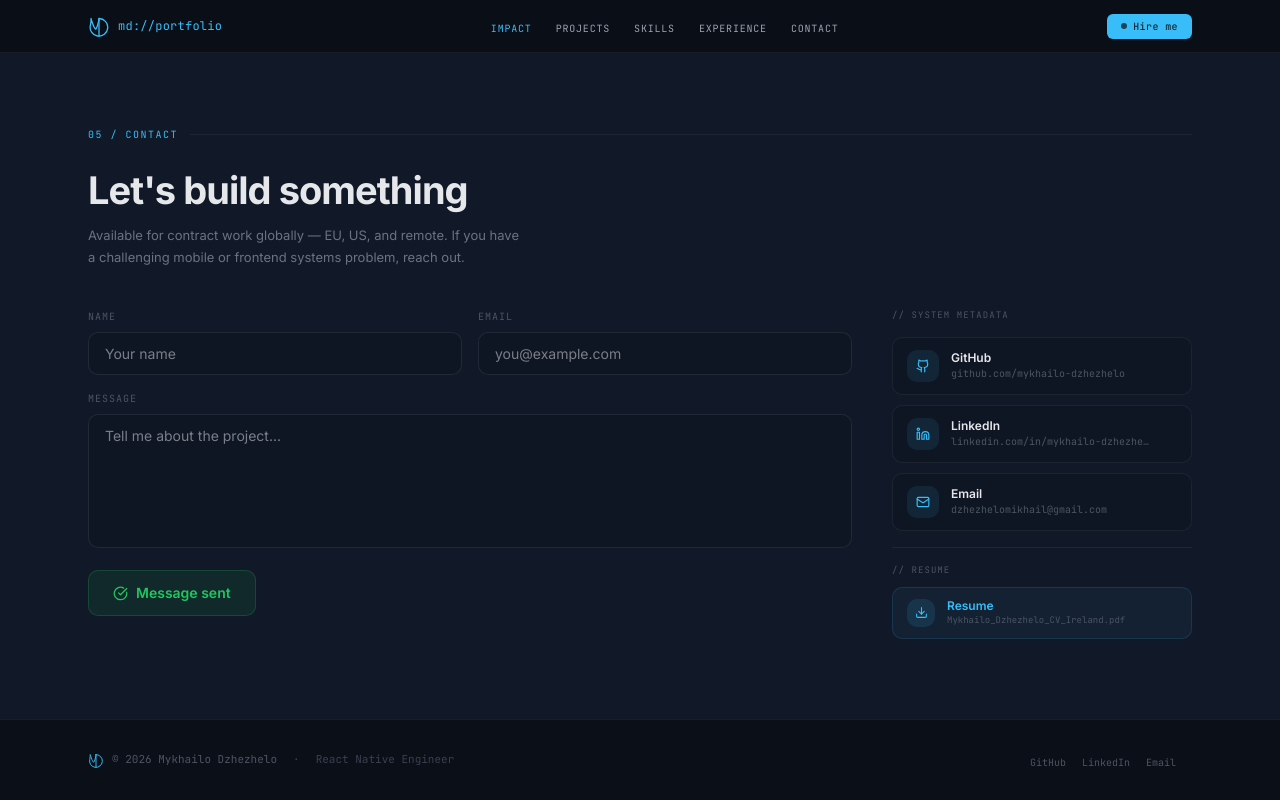
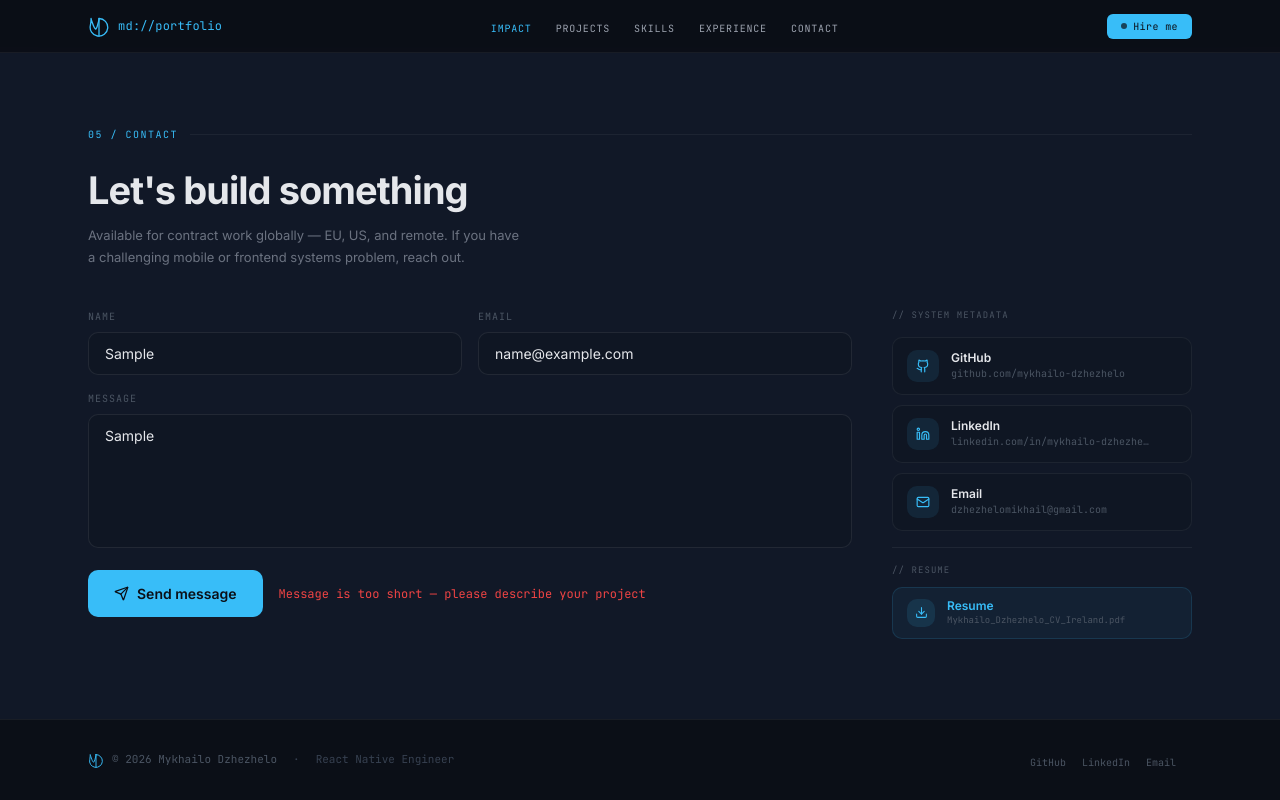
Before and after one commit to DMihail/engineering-profile, a Next.js app: page / in a window 1280 px wide. Both pictures are taken after typing "Sample", "name@example.com", "Sample" into the empty fields and a click on the button "Send message". Shown: the part 5851-6651 px from the top of the page. Built offline with nearby package versions, Linux system fonts and the light colour scheme.

Commit message:
Enhance contact section with email validation for disposable addresses, improve error handling, and update submit button to display error messages. Refactor form submission logic and styles for better user experience.

```diff
--- a/components/sections/contact-section.tsx
+++ b/components/sections/contact-section.tsx
@@ -1,16 +1,55 @@
 "use client";
 
-import { useActionState, useEffect, useRef, useState, useSyncExternalStore } from "react";
-import { useFormStatus } from "react-dom";
+import { useEffect, useRef, useState, useTransition, useSyncExternalStore } from "react";
 import { Send, CheckCircle, Loader2, ExternalLink, Download, Copy, Check } from "lucide-react";
 import { useFadeIn } from "@/lib/hooks";
 import { SectionLabel } from "@/components/ui/primitives";
 import { SOCIAL_LINKS } from "@/lib/data";
 import styles from "@/styles/sections/contact-section.module.css";
 
-type FormState = { success: boolean; ts: number };
+type FormState = { success: boolean; error?: string; ts: number };
 
 const INITIAL_STATE: FormState = { success: false, ts: 0 };
+
+const DISPOSABLE_DOMAINS = new Set([
+  "mailinator.com", "guerrillamail.com", "guerrillamail.de", "tempmail.com",
+  "throwaway.email", "temp-mail.org", "fakeinbox.com", "sharklasers.com",
+  "guerrillamailblock.com", "grr.la", "dispostable.com", "yopmail.com",
+  "trashmail.com", "trashmail.me", "trashmail.net", "mailnesia.com",
+  "maildrop.cc", "discard.email", "mailcatch.com", "tempail.com",
+  "tempr.email", "10minutemail.com", "minutemail.com", "emailondeck.com",
+  "mohmal.com", "burnermail.io", "inboxkitten.com", "getnada.com",
+  "mailsac.com", "harakirimail.com", "tmail.ws", "temp-mail.io",
+  "crazymailing.com", "mailtemp.net", "tmpmail.net", "tmpmail.org",
+  "bupmail.com", "classicmail.co", "flurred.com", "jetable.org",
+  "mytemp.email", "throwam.com", "trashmail.org", "20minutemail.com",
+]);
+
+function validateEmail(email: string): string | null {
+  const trimmed = email.trim().toLowerCase();
+
+  if (!/^[^\s@]+@[^\s@]+\.[^\s@]+$/.test(trimmed)) {
+    return "Please enter a valid email address";
+  }
+
+  const domain = trimmed.split("@")[1];
+
+  if (DISPOSABLE_DOMAINS.has(domain)) {
+    return "Disposable email addresses are not accepted. Please use a real email.";
+  }
+
+  const parts = domain.split(".");
+  const tld = parts[parts.length - 1];
+  if (tld.length < 2 || /^\d+$/.test(tld)) {
+    return "Please enter a valid email address";
+  }
+
+  if (domain.length < 4) {
+    return "Please enter a valid email address";
+  }
+
+  return null;
+}
 
 const CV_UA   = { file: "/Mykhailo_Dzhezhelo_CV_UK.pdf",      label: "Resume (UA)" };
 const CV_INTL = { file: "/Mykhailo_Dzhezhelo_CV_Ireland.pdf",  label: "Resume" };
@@ -30,16 +69,32 @@ function getServerCvSnapshot() {
   return CV_INTL;
 }
 
-async function sendMessage(_prev: FormState, _data: FormData): Promise<FormState> {
-  void _prev; void _data;
+async function sendMessage(_prev: FormState, data: FormData): Promise<FormState> {
+  void _prev;
+  const email = (data.get("email") as string) ?? "";
+
+  const emailError = validateEmail(email);
+  if (emailError) {
+    return { success: false, error: emailError, ts: Date.now() };
+  }
+
+  const name = (data.get("name") as string)?.trim() ?? "";
+  if (name.length < 2) {
+    return { success: false, error: "Please enter your name", ts: Date.now() };
+  }
+
+  const message = (data.get("message") as string)?.trim() ?? "";
+  if (message.length < 10) {
+    return { success: false, error: "Message is too short — please describe your project", ts: Date.now() };
+  }
+
   await new Promise((r) => setTimeout(r, 1200));
   return { success: true, ts: Date.now() };
 }
 
-function SubmitButton({ success }: { success: boolean }) {
-  const { pending } = useFormStatus();
-
+function SubmitButton({ success, pending, error }: { success: boolean; pending: boolean; error?: string }) {
   return (
+    <div className="flex items-center gap-4 flex-wrap">
       <button
         type="submit"
         disabled={pending || success}
@@ -56,6 +111,10 @@ function SubmitButton({ success }: { success: boolean }) {
             : <><Send size={15} /> Send message</>
         }
       </button>
+      {error && (
+        <p className="text-xs text-[#ef4444] mono-sm">{error}</p>
+      )}
+    </div>
   );
 }
 
@@ -134,18 +193,34 @@ function SocialLinks() {
 
 export function ContactSection() {
   const { ref, fade } = useFadeIn();
-  const [state, formAction] = useActionState(sendMessage, INITIAL_STATE);
-  const [hiddenTs, setHiddenTs] = useState(0);
+  const [state, setState] = useState<FormState>(INITIAL_STATE);
+  const [isPending, startTransition] = useTransition();
   const formRef = useRef<HTMLFormElement>(null);
 
-  const success = state.success && state.ts > hiddenTs;
+  const success = state.success;
+  const error = !state.success ? state.error : undefined;
 
   useEffect(() => {
     if (!state.success || state.ts === 0) return;
     formRef.current?.reset();
-    const t = setTimeout(() => setHiddenTs(state.ts), 4000);
+    const t = setTimeout(() => setState(INITIAL_STATE), 4000);
     return () => clearTimeout(t);
   }, [state.ts, state.success]);
+
+  useEffect(() => {
+    if (!state.error || state.ts === 0) return;
+    const t = setTimeout(() => setState((s) => ({ ...s, error: undefined })), 4000);
+    return () => clearTimeout(t);
+  }, [state.error, state.ts]);
+
+  const handleSubmit = (e: React.FormEvent<HTMLFormElement>) => {
+    e.preventDefault();
+    const data = new FormData(e.currentTarget);
+    startTransition(async () => {
+      const result = await sendMessage(state, data);
+      setState(result);
+    });
+  };
 
   return (
     <section id="contact" className="section-surface">
@@ -158,7 +233,7 @@ export function ContactSection() {
 
         <div className="grid grid-cols-1 lg:grid-cols-[1fr_300px] gap-10">
 
-          <form ref={formRef} action={formAction} className="space-y-4">
+          <form ref={formRef} onSubmit={handleSubmit} className="space-y-4">
             <div className="grid grid-cols-1 sm:grid-cols-2 gap-4">
               <div>
                 <label htmlFor="contact-name" className={styles.formLabel}>NAME</label>
@@ -173,7 +248,7 @@ export function ContactSection() {
               <label htmlFor="contact-message" className={styles.formLabel}>MESSAGE</label>
               <textarea id="contact-message" name="message" required rows={5} placeholder="Tell me about the project..." className={`${styles.inputField} resize-none leading-[1.6]`} />
             </div>
-            <SubmitButton success={success} />
+            <SubmitButton success={success} pending={isPending} error={error} />
           </form>
 
           <div>
--- a/styles/sections/contact-section.module.css
+++ b/styles/sections/contact-section.module.css
@@ -31,6 +31,21 @@
   border-color: rgba(56, 189, 248, 0.35);
 }
 
+.inputField:-webkit-autofill,
+.inputField:-webkit-autofill:hover,
+.inputField:-webkit-autofill:focus {
+  -webkit-text-fill-color: var(--foreground);
+  -webkit-box-shadow: 0 0 0 1000px var(--card) inset;
+  box-shadow: 0 0 0 1000px var(--card) inset;
+  border-color: rgba(56, 189, 248, 0.2);
+  caret-color: var(--foreground);
+  transition: background-color 5000s ease-in-out 0s;
+}
+
+.inputField::placeholder {
+  color: var(--text-faint);
+}
+
 .formLabel {
   font-family: var(--font-mono), monospace;
   font-size: 10px;
```
Lines whose indentation alone changed are shown as unchanged.
